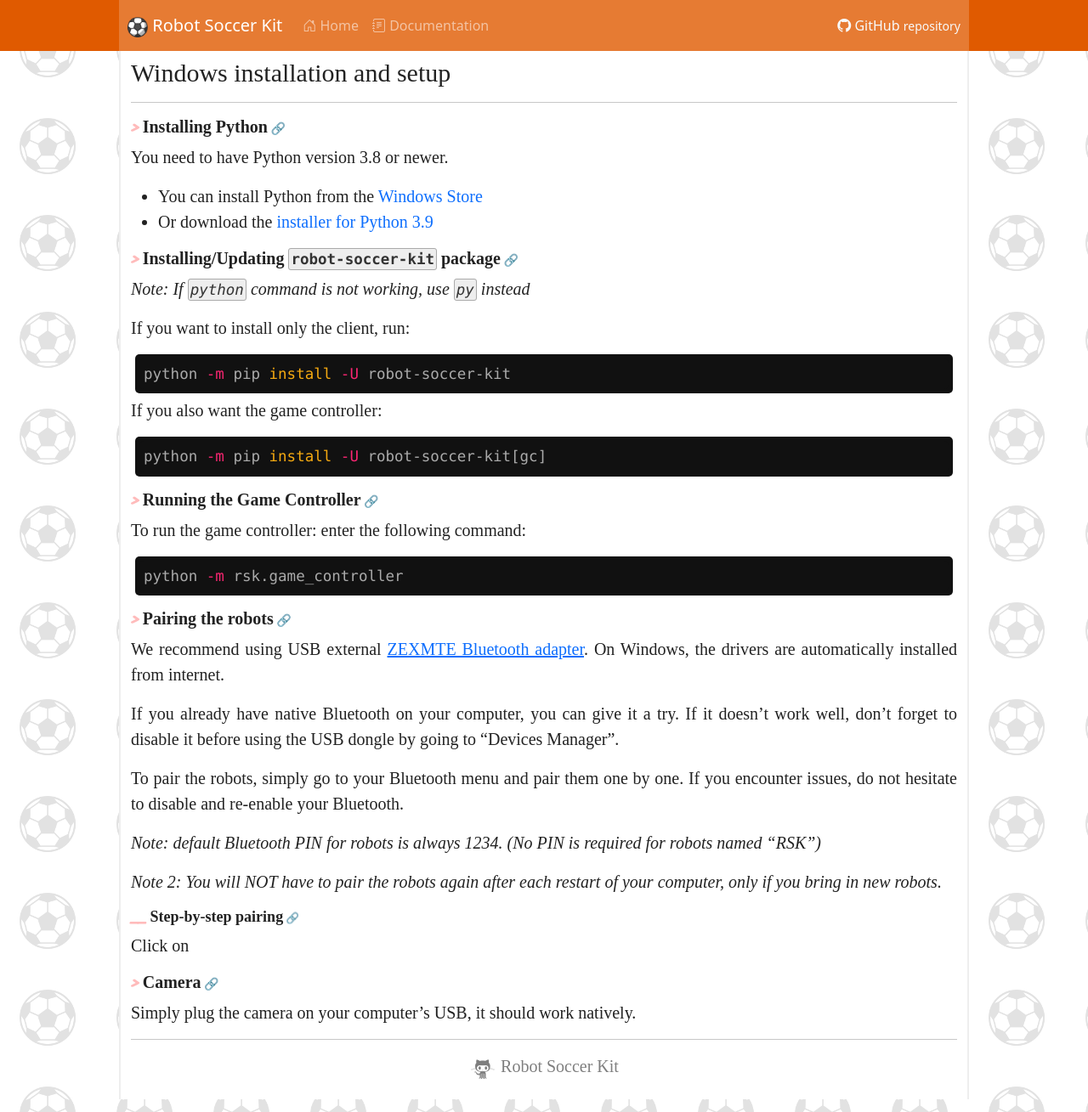
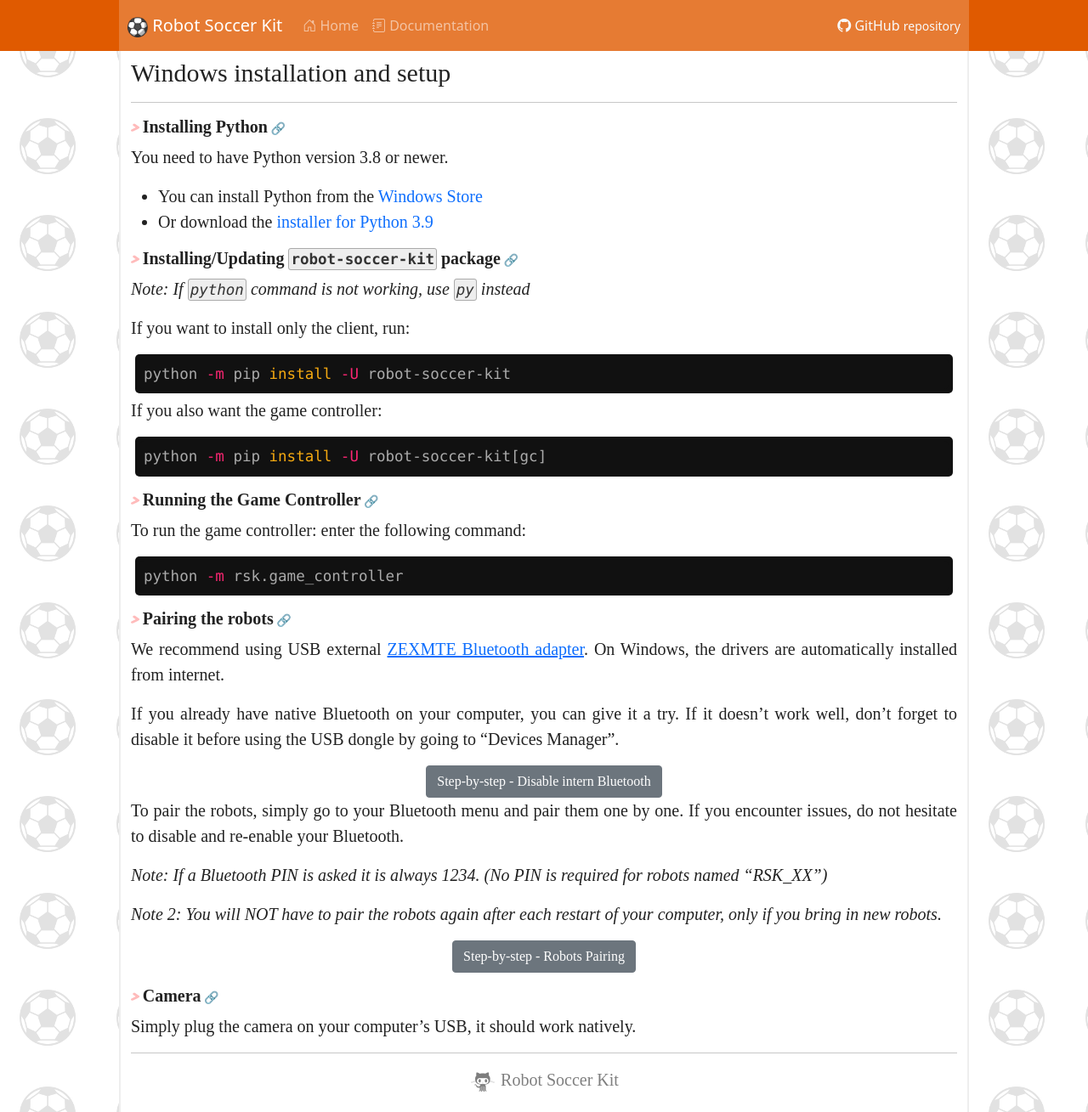
Before and after one commit to robot-soccer-kit/robot-soccer-kit.github.io, a Jekyll site: the page built from install_windows.md, in a window 1280 px wide. Shown: the whole page at 85% size. Built offline with Jekyll 4.4.1, drawn with Linux system fonts in a browser that asks for light colours; some web fonts are replaced.

Commit message:
Step-by-Step bluetooth pairing

```diff
--- a/install_windows.md
+++ b/install_windows.md
@@ -44,17 +44,64 @@
 If you already have native Bluetooth on your computer, you can give it a try. If it doesn't work well, don't forget
 to disable it before using the USB dongle by going to "Devices Manager".
 
+<div class="container text-center">
+    <button class="btn btn-secondary text-center" type="button" data-bs-toggle="collapse" data-bs-target="#SbS_BL" aria-expanded="false" aria-controls="SbS_BL">
+    Step-by-step - Disable intern Bluetooth
+    </button>
+</div>
+
+<div class="collapse" id="SbS_BL">
+    <div class="row text-center justify-content-center">
+        <div class="col-6">
+            <b>Step 1</b>
+            <img class="w-100" src="/assets/imgs/BL-0.jpg" />
+        </div>
+        <div class="col-6">
+            <b>Step 2</b>
+            <img class="w-100" src="/assets/imgs/BL-1.jpg"/>
+        </div>
+    </div>
+</div>
+
 To pair the robots, simply go to your Bluetooth menu and pair them one by one. If you encounter issues, do not hesitate
 to disable and re-enable your Bluetooth.
 
-*Note: default Bluetooth PIN for robots is always 1234. (No PIN is required for robots named "RSK")*
+*Note: If a Bluetooth PIN is asked it is always 1234. (No PIN is required for robots named "RSK_XX")*
 
 *Note 2: You will NOT have to pair the robots again after each restart of your computer, only if you bring in new robots.*
 
-### Step-by-step pairing
+<div class="container text-center">
+    <button class="btn btn-secondary text-center" type="button" data-bs-toggle="collapse" data-bs-target="#SbS_Pairing" aria-expanded="false" aria-controls="SbS_Pairing">
+    Step-by-step - Robots Pairing
+    </button>
+</div>
 
-Click on
-
+<div class="collapse" id="SbS_Pairing">
+    <div class="row text-center justify-content-center">
+        <div class="col-6">
+            <b>Step 1</b>
+            <img class="w-100" src="/assets/imgs/Pair-0.jpg" />
+        </div>
+        <div class="col-6">
+            <b>Step 2</b>
+            <img class="w-100" src="/assets/imgs/Pair-1.jpg" />
+        </div>
+    </div>
+    <div class="row text-center justify-content-center">
+        <div class="col-4">
+            <b>Step 3</b>
+            <img class="w-100" src="/assets/imgs/Pair-2.jpg" />
+        </div>
+        <div class="col-4">
+            <b>Step 4</b>
+            <img class="w-100" src="/assets/imgs/Pair-3.jpg" />
+        </div>
+        <div class="col-4">
+            <b>Step 5</b>
+            <img class="w-100" src="/assets/imgs/Pair-4.jpg" />
+        </div>
+    </div>
+</div>
 
 ## Camera
 
```
Also changed, not shown: assets/imgs/BL-0.jpg (added), assets/imgs/BL-1.jpg (added), assets/imgs/Pair-0.jpg (added), assets/imgs/Pair-1.jpg (added), assets/imgs/Pair-2.jpg (added), assets/imgs/Pair-3.jpg (added), assets/imgs/Pair-4.jpg (added).
